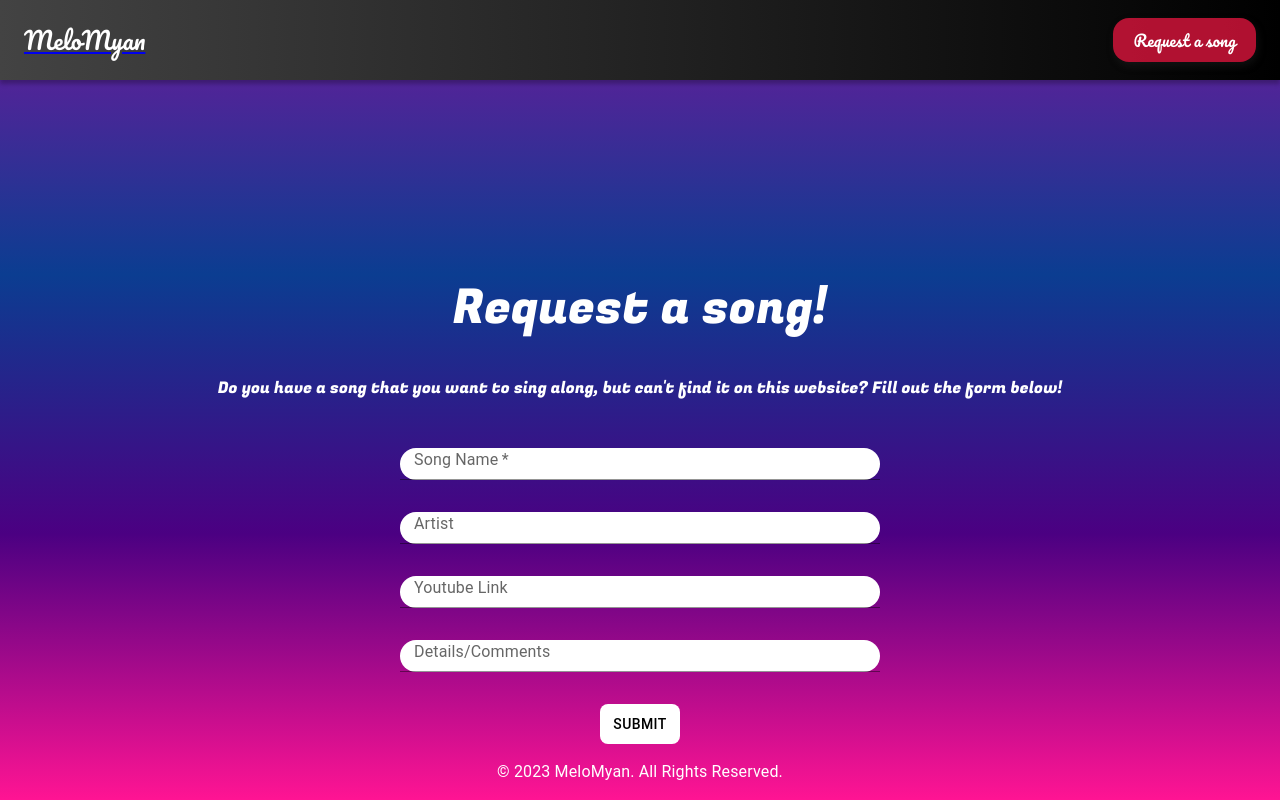
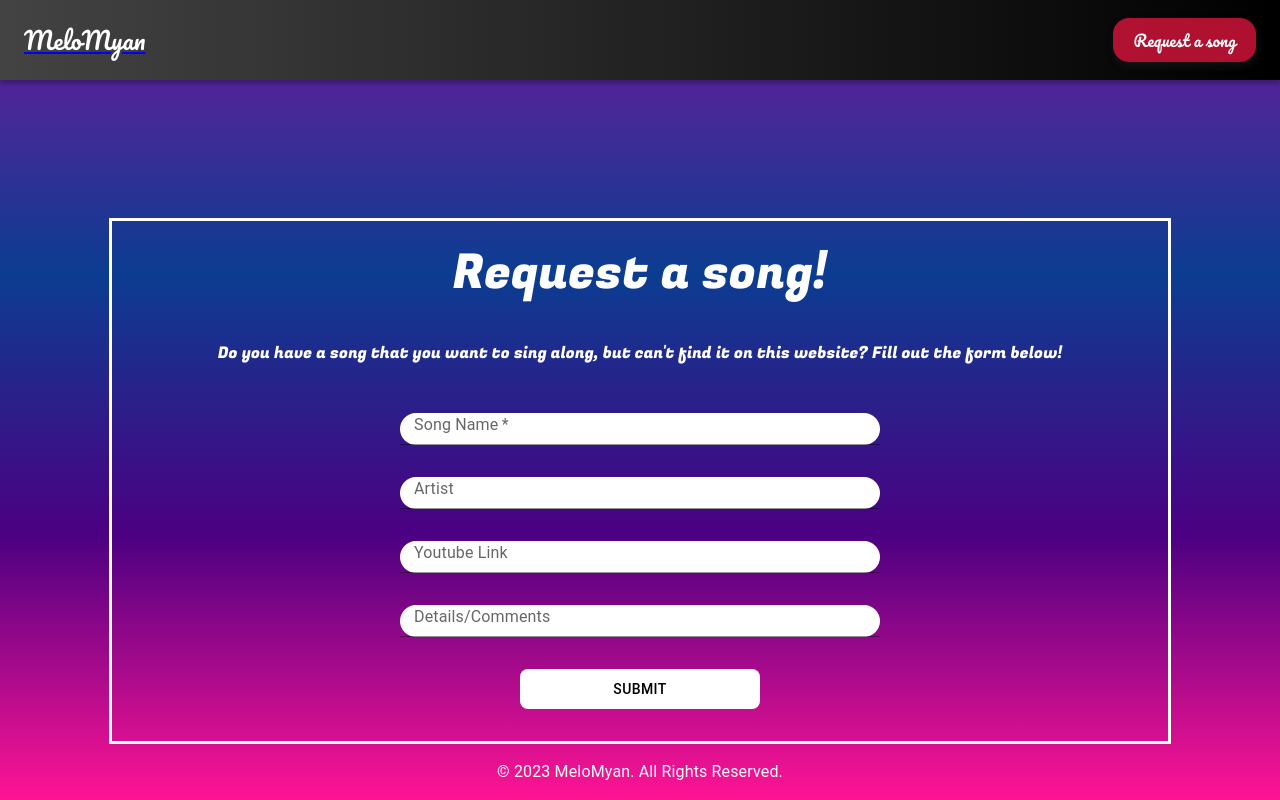
Before and after one commit to ynwin1/RomanizedMM, a React (Create React App) app in the folder client/: page /song-request in a window 1280 px wide. Built offline with nearby package versions, Linux system fonts and the light colour scheme.

Commit message:
more styling on request forms. Rewrote logic to handle API response rendering using new state

```diff
--- a/client/src/App.css
+++ b/client/src/App.css
@@ -69,9 +69,3 @@ body {
   align-self: center;
   border-radius: 1rem;
 }
-
-.request-form {
-  display: flex;
-  flex-direction: column;
-  align-items: center;
-}
--- /dev/null
+++ b/client/src/SongRequest.css
@@ -0,0 +1,24 @@
+.song-request-styling {
+    display: flex;
+    flex-direction: column;
+    justify-content: center;
+    align-items: center;
+    max-width: 100vw;
+}
+
+.request-form {
+    display: flex;
+    flex-direction: column;
+    align-items: center;
+    border: 3px solid white;
+    padding: 1rem 1rem;
+    align-self: center;
+    margin-top: 1rem;
+    min-width: 80%;
+    min-height: 80%;
+    justify-content: space-evenly;
+}
+
+.form-response {
+    padding: 1rem;
+}
--- a/client/src/SongRequest.js
+++ b/client/src/SongRequest.js
@@ -1,10 +1,10 @@
-import './App.css';
+import './SongRequest.css';
 import RequestForm from "./components/RequestForm";
 import Footer from "./components/Footer";
 
 function SongRequest() {
     return (
-        <div>
+        <div className="song-request-styling">
             <RequestForm />
             <Footer />
         </div>
--- a/client/src/components/RequestForm.js
+++ b/client/src/components/RequestForm.js
@@ -6,17 +6,21 @@ function RequestForm() {
     const SERVER_URL = 'http://localhost:4321';
     const API_URL = '/api/submitForm'
 
-    const [formData, setFormData] = useState({
+    const initialForm = {
         songName: '',
         artist: '',
         youtubeLink: '',
         details: ''
-    });
-    const [apiResponse, setApiResponse] = useState("")
+    }
+
+    const [formData, setFormData] = useState(initialForm);
+    const [apiResponse, setApiResponse] = useState("");
+    const [renderForm, setRenderForm] = useState(true);
 
     const CustomSubmitButton = styled(Button) ({
-        width: '5rem',
+        width: '15rem',
         marginTop: '1rem',
+        marginBottom: '1rem',
         padding: '0.5rem 1rem',
         borderRadius: '0.5rem',
         background: 'white',
@@ -25,6 +29,7 @@ function RequestForm() {
         '&:hover': {
             background: '#CCCCCC'
         },
+        alignSelf: 'center'
     })
 
     function handleChange(event) {
@@ -50,15 +55,23 @@ function RequestForm() {
             }
             const data = await response.json();
             setApiResponse(data.message);
+            setRenderForm(false);
         } catch (e) {
             console.log(e.message);
             setApiResponse(e.message);
+            setRenderForm(false);
         }
     }
 
     async function handleSubmit(event) {
         event.preventDefault();
+        setRenderForm(prevState => !prevState);
         await submitForm();
+    }
+
+    function handleResubmit() {
+        setFormData(initialForm);
+        setRenderForm(prevState => !prevState);
     }
 
     function createFormControl(name, label, val, req) {
@@ -77,19 +90,6 @@ function RequestForm() {
         )
     }
 
-    if (apiResponse !== "") {
-        // Render message
-        return (
-            <div>
-                <Typography sx={
-                    {fontFamily: 'Fugaz One', fontSize: '2rem', color: '#FFFFFF', marginTop: '2rem'}
-                }>
-                    {apiResponse}
-                </Typography>
-            </div>
-        )
-    }
-
     return (
         <div className="request-form">
             <Typography sx={
@@ -97,6 +97,8 @@ function RequestForm() {
             }>
                 Request a song!
             </Typography>
+            { renderForm &&
+                <>
                     <Typography sx={
                         {fontFamily: 'Fugaz One', fontSize: '1rem', color: '#FFFFFF', marginBottom: '1rem'}
                     }>
@@ -109,7 +111,18 @@ function RequestForm() {
                         {createFormControl("youtubeLink", "Youtube Link", formData.youtubeLink, false)}
                         {createFormControl("details", "Details/Comments", formData.details, false)}
                         <CustomSubmitButton type="submit">Submit</CustomSubmitButton>
-            </form>
+                    </form></>
+            }
+            { !renderForm &&
+                <>
+                    <Typography sx={
+                        {fontFamily: 'Fugaz One', fontSize: '1rem', color: '#FFFFFF', marginBottom: '1rem'}
+                    }>
+                        {apiResponse}
+                    </Typography>
+                    <CustomSubmitButton onClick={handleResubmit}>Request a new song</CustomSubmitButton>
+                </>
+            }
         </div>
     )
 }
```
Lines whose indentation alone changed are shown as unchanged.
